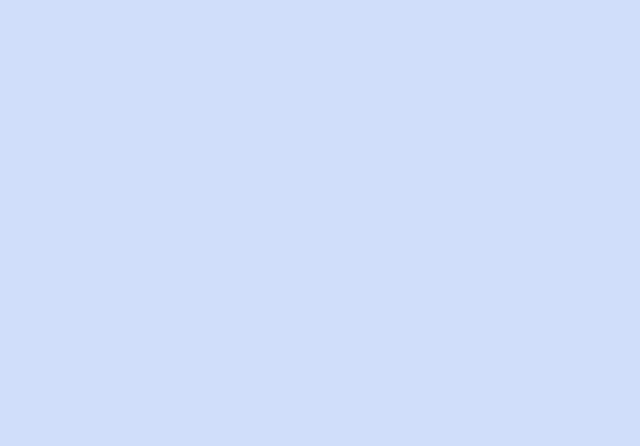
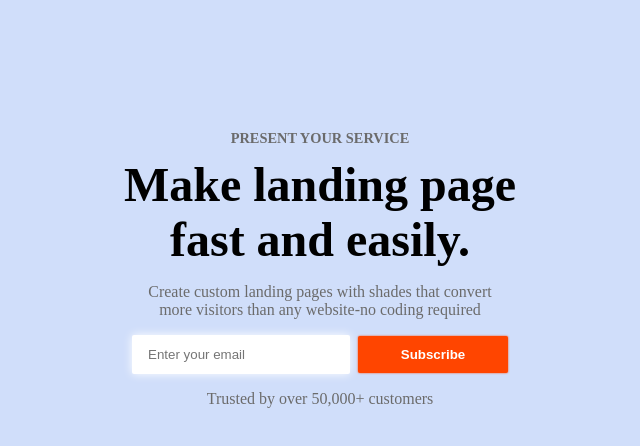
Before and after one commit to chigozie32/teamDevPractice, a plain HTML site: page index.html in a window 1280 px wide. Shown: the whole page, without its empty margins (320-960 px from the left). Drawn offline with Linux system fonts and the light colour scheme.

Commit message:
completed the hero section

```diff
--- a/index.html
+++ b/index.html
@@ -13,10 +13,24 @@
 
 
 <!-- Hero section. Chigozie will work here -->
-
+<section class="hero-container">
+    <h4>PRESENT YOUR SERVICE</h4>
+    <h1>Make landing page <br>fast and easily.</h1>
+    <p>Create custom landing pages with shades that convert <br>
+    more visitors than any website-no coding required
+    </p>
+    <form action="">
+        <input type="text" placeholder="Enter your email">
+        <button type="submit">Subscribe</button>
+        <p>Trusted by over 50,000&plus; customers</p>
+    </form>
+</section>
 
 
 <!-- Footer section. Jojo will work here -->
 
+
+
+
 </body>
 </html>
--- a/style.css
+++ b/style.css
@@ -10,7 +10,48 @@ body{
 
 
 /* Hero section. Chigozie design here. */
-
+.hero-container{
+    width: auto;
+    height: auto;
+    text-align: center;
+    font-family:Arial, Helvetica, sans-serif serif;
+    margin: 130px;
+}
+.hero-container h4{
+    font-size: 0.9em;
+    color: rgb(107, 107, 107);
+    margin: 10px 0;
+    padding: 0;
+}
+.hero-container h1{
+    font-size: 3em;
+    margin: 0;
+}
+.hero-container p{
+    font-size: 1em;
+    color: rgb(107, 107, 107);
+    /* color: rgb(50, 50, 50); */
+}
+.hero-container input{
+    height: 37px;
+    width: 200px;
+    border: none;
+    box-shadow: 0 0 10px white;
+    padding-left: 16px;
+    border-radius: 2px;
+}
+.hero-container button{
+    height: 37px;
+    width: 150px;
+    border: none;
+    color: white;
+    background-color: orangered;
+    font-weight: bold;
+    padding: 2px;
+    border-radius: 2px;
+    box-shadow: 0 0 2px orangered;
+    margin-left: 4px;
+}
 
 
 /* Footer section. Jojo design here */
```
